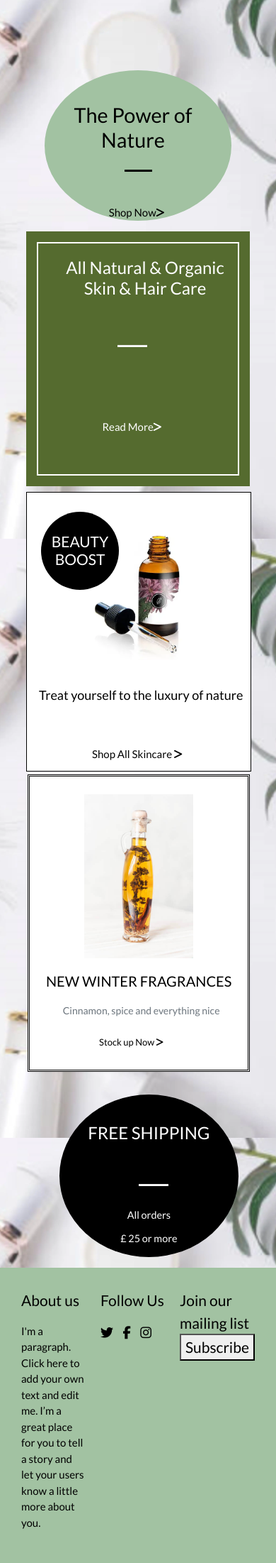
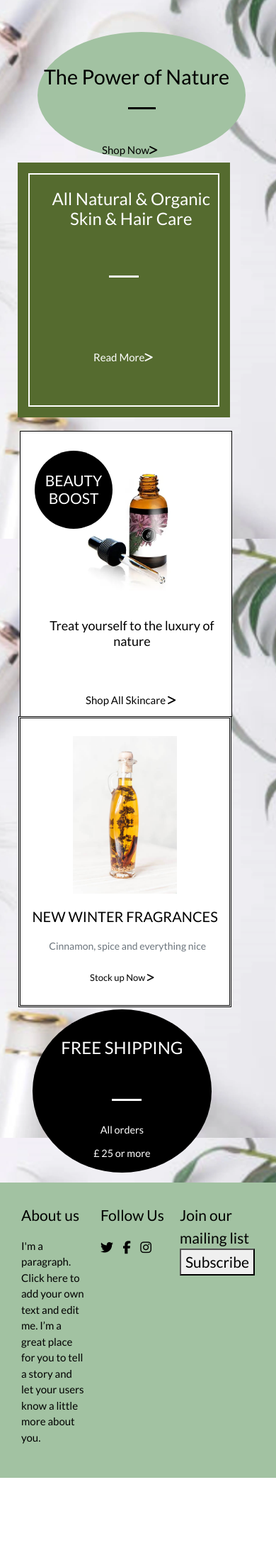
Before and after one commit to fatimagama20/naturalcosmetics_m4, a Django app: page / in a window 390 px wide. Shown: the part 85-2287 px from the top of the page at 71% size. After the commit the page ends 2167 px from the top, so only its background shows below. Run offline with Django 3.2, Linux system fonts and the light colour scheme; parts of the project's set-up code (start-up, migrations or seed data) failed here and were passed over; some libraries are stand-ins or nearby versions.

Commit message:
Fix performance issue

```diff
--- a/static/css/base.css
+++ b/static/css/base.css
@@ -886,8 +886,8 @@ input[name='q']::placeholder {
 
 @media (max-width: 576px) {
     .circle {
-        width: 90%;
-        margin: 20px auto;
+        width: 100%;
+        margin: -34px 5px;
         height: auto;
     }
     .circlehr {
@@ -907,8 +907,8 @@ input[name='q']::placeholder {
     }
 
     .skincare {
-        width: 97%;
-        margin: 10px auto;
+        width: 92%;
+        margin: 55px -8px;
         height: auto;
     }
 
@@ -929,8 +929,8 @@ input[name='q']::placeholder {
     }
 
     .allskincare {
-        width: 108%;
-        margin: 23px -11px;
+        width: 102%;
+        margin: -21px -20px;
         height: 41%;
     }
 
@@ -965,8 +965,8 @@ input[name='q']::placeholder {
     }
 
     .wintercare {
-        width: 97%;
-        margin: -201px -9px;
+        width: 93%;
+        margin: -163px -22px;
         height: auto;
         padding-bottom: 57px;
     }
@@ -997,7 +997,7 @@ input[name='q']::placeholder {
     .freeshipping {
         width: 78%;
         height: auto;
-        margin: 36px;
+        margin: -2px;
         margin-top: 250px;
     }
 
```
